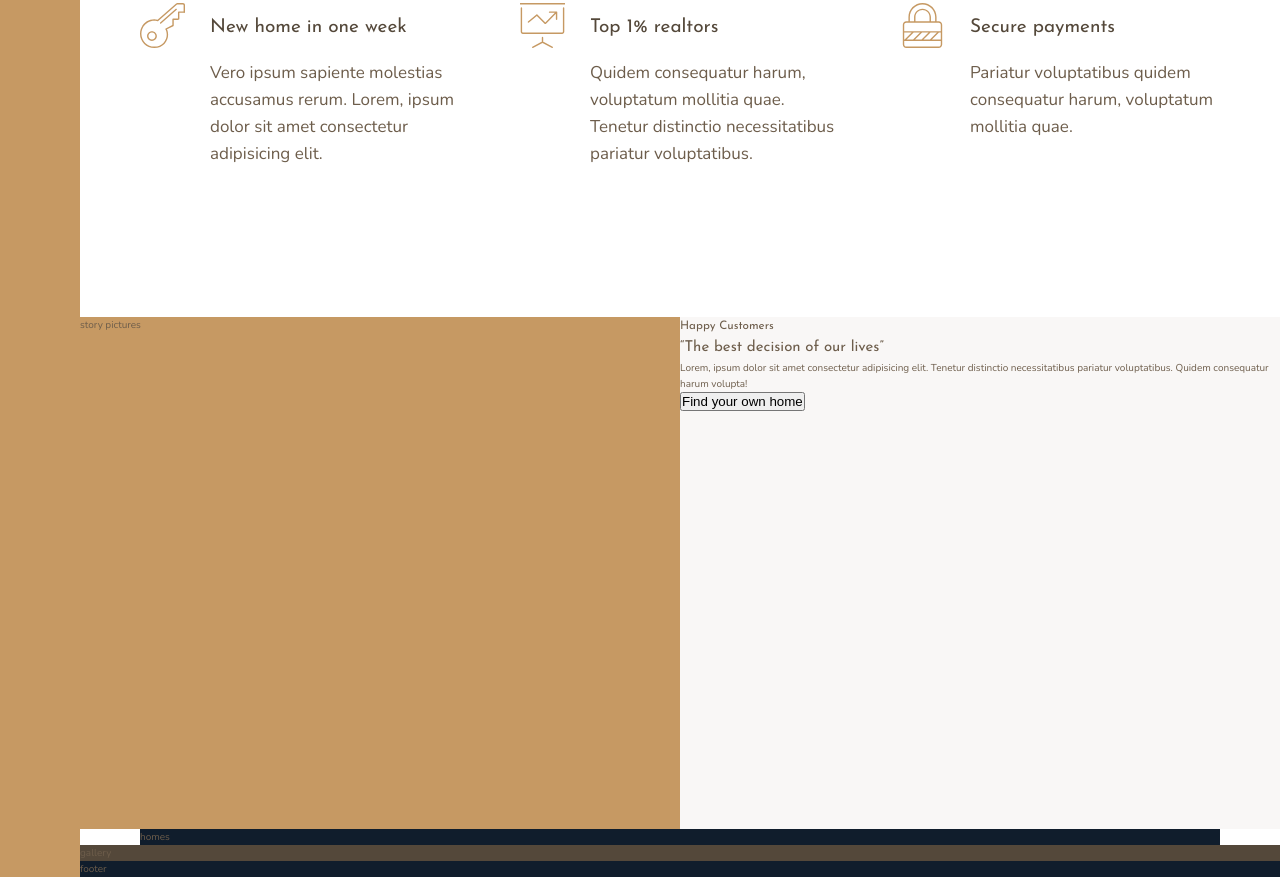
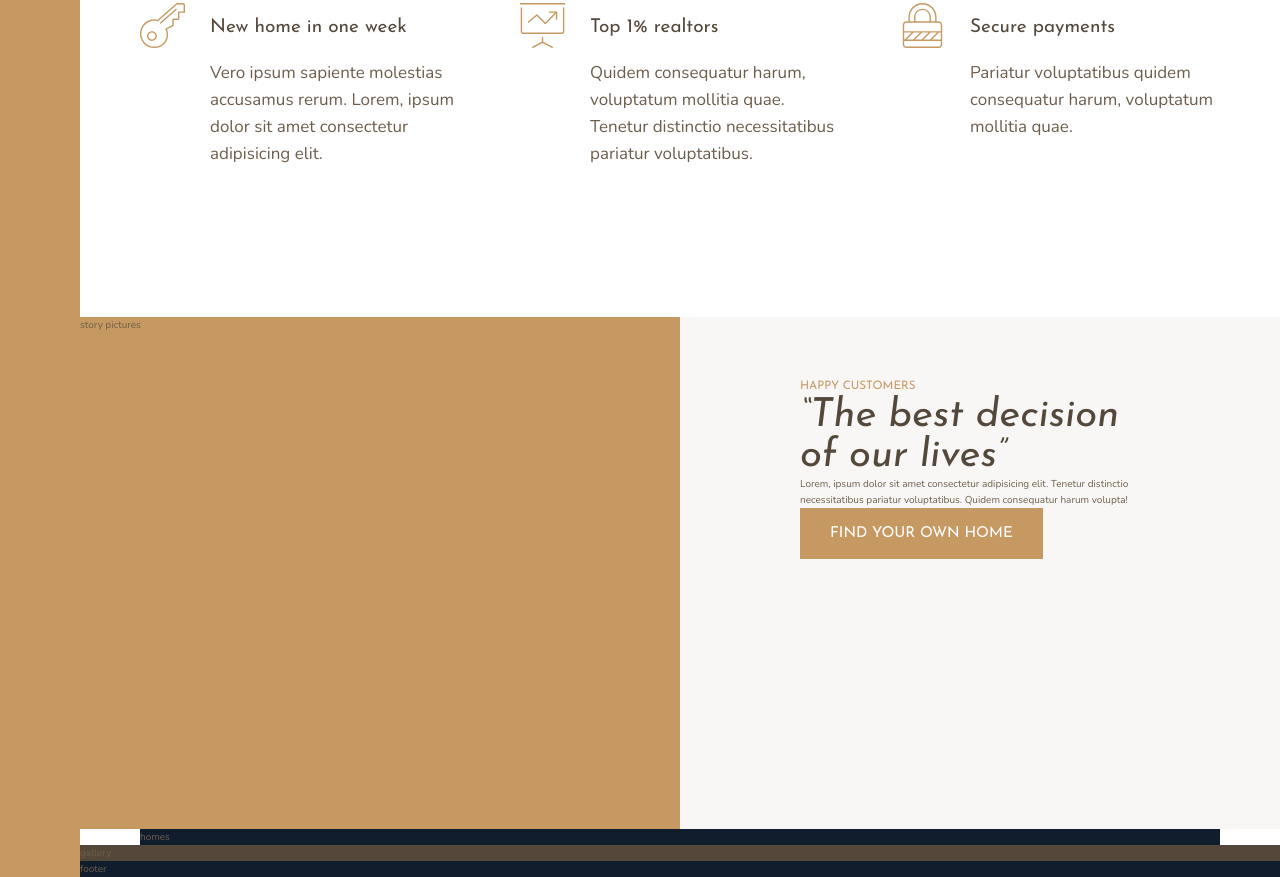
Before and after one commit to nicole-nam/nexter, a website: page starter/index.html in a window 1280 px wide. Shown: the part 991-1868 px from the top of the page. Drawn offline with nearby package versions, Linux system fonts and the light colour scheme.

Commit message:
add styles to the button

```diff
--- a/starter/index.html
+++ b/starter/index.html
@@ -88,7 +88,7 @@
     <div class="story__pictures">story pictures</div>
     <div class="story__content">
       <h3 class="heading-3">Happy Customers</h3>
-      <h2 class="heading-2">&ldquo;The best decision of our lives&rdquo;</h2>
+      <h2 class="heading-2 heading-2--dark">&ldquo;The best decision of our lives&rdquo;</h2>
       <p class="story__text">
         Lorem, ipsum dolor sit amet consectetur adipisicing elit. Tenetur
         distinctio necessitatibus pariatur voluptatibus. Quidem consequatur
--- a/starter/sass/_story.scss
+++ b/starter/sass/_story.scss
@@ -7,5 +7,7 @@
   &__content {
     background-color: $color-grey-light-1;
     grid-column: col-start 5 / full-end;
+
+    padding: 6rem 12rem;
   }
 }
--- a/starter/sass/_typography.scss
+++ b/starter/sass/_typography.scss
@@ -8,9 +8,22 @@
 }
 .heading-2 {
   @extend %heading;
+  font-size: 4rem;
+  font-style: italic;
+  line-height: 1;
+
+  &--light {
+    color: $color-grey-light-1;
+  }
+  &--dark {
+    color: $color-grey-dark-1;
+  }
 }
 .heading-3 {
   @extend %heading;
+  font-style: 1.6rem;
+  color: $color-primary;
+  text-transform: uppercase;
 }
 .heading-4 {
   @extend %heading;
@@ -23,3 +36,19 @@
     color: $color-grey-dark-1;
   }
 }
+
+.btn {
+  background-color: $color-primary;
+  color: #fff;
+  border: none;
+  border-radius: 0;
+  font-family: $font-display;
+  font-size: 1.5rem;
+  text-transform: uppercase;
+  padding: 1.8rem 3rem;
+  transition: all .2s;
+
+  &:hover {
+    background-color: $color-primary-dark;
+  }
+}
```
Also changed, not shown: starter/sass/main.css, 1 other file.
